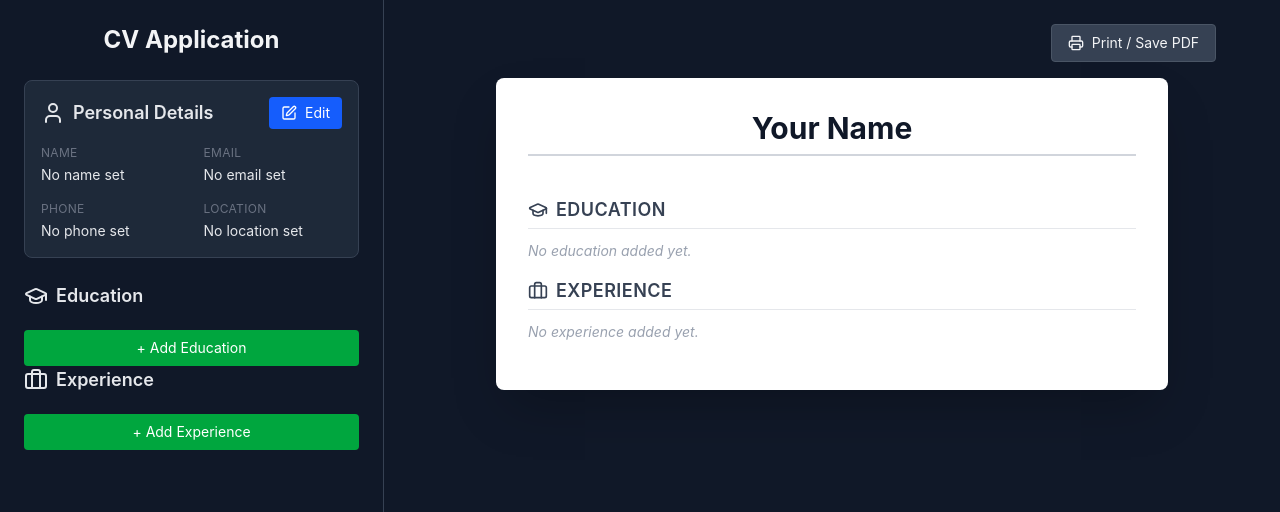
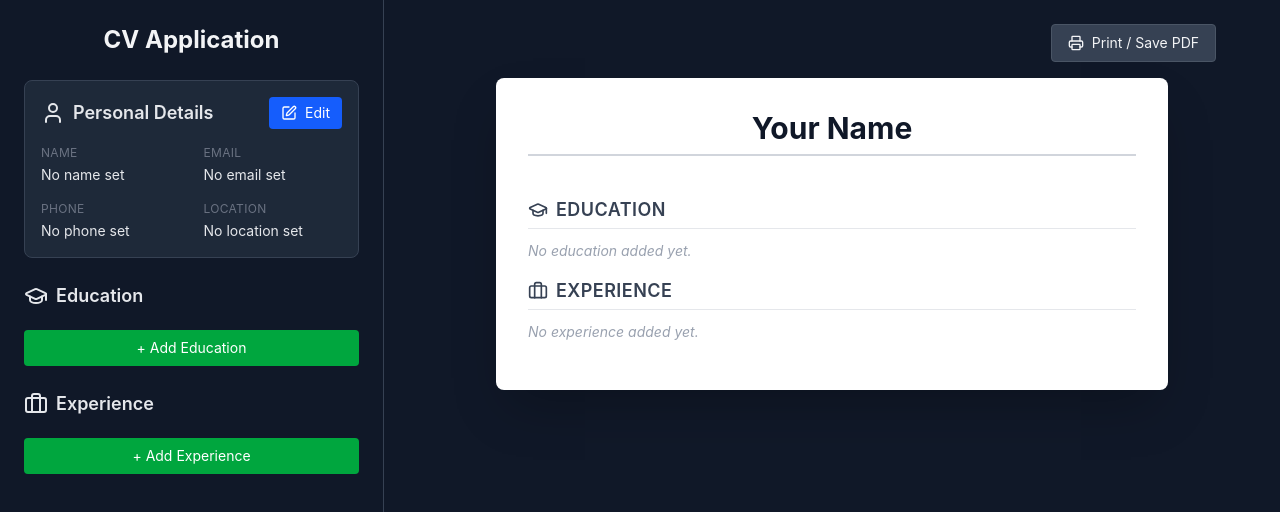
Before and after one commit to BatetDev/top-project-cv-application, a React (Vite) app: page / in a window 1280 px wide. Shown: the top 512 px of the page. Built offline with nearby package versions, Linux system fonts and the light colour scheme.

Commit message:
style: improve section spacing

```diff
--- a/src/components/EducationSection.jsx
+++ b/src/components/EducationSection.jsx
@@ -12,11 +12,12 @@ import { GraduationCap } from 'lucide-react';
 
 function EducationSection({ educationList, onUpdate, onAdd, onDelete }) {
   return (
-    <>
+    <section className='mb-6'>
       <h2 className='text-lg font-semibold mb-3 text-gray-200 flex items-center gap-2'>
         <GraduationCap size={24} />
         Education
       </h2>
+
       {educationList.map((entry) => (
         <EducationItem
           key={entry.id}
@@ -25,13 +26,14 @@ function EducationSection({ educationList, onUpdate, onAdd, onDelete }) {
           onDelete={onDelete}
         />
       ))}
+
       <button
         onClick={onAdd}
         className='w-full mt-2 px-4 py-2 bg-green-600 hover:bg-green-700 text-white text-sm rounded transition-colors'
       >
         + Add Education
       </button>
-    </>
+    </section>
   );
 }
 
--- a/src/components/ExperienceSection.jsx
+++ b/src/components/ExperienceSection.jsx
@@ -12,11 +12,12 @@ import { Briefcase } from 'lucide-react';
 
 function ExperienceSection({ experienceList, onUpdate, onAdd, onDelete }) {
   return (
-    <>
+    <section className='mb-6'>
       <h2 className='text-lg font-semibold mb-3 text-gray-200 flex items-center gap-2'>
         <Briefcase size={24} />
         Experience
       </h2>
+
       {experienceList.map((entry) => (
         <ExperienceItem
           key={entry.id}
@@ -25,13 +26,14 @@ function ExperienceSection({ experienceList, onUpdate, onAdd, onDelete }) {
           onDelete={onDelete}
         />
       ))}
+
       <button
         onClick={onAdd}
         className='w-full mt-2 px-4 py-2 bg-green-600 hover:bg-green-700 text-white text-sm rounded transition-colors'
       >
         + Add Experience
       </button>
-    </>
+    </section>
   );
 }
 
```
